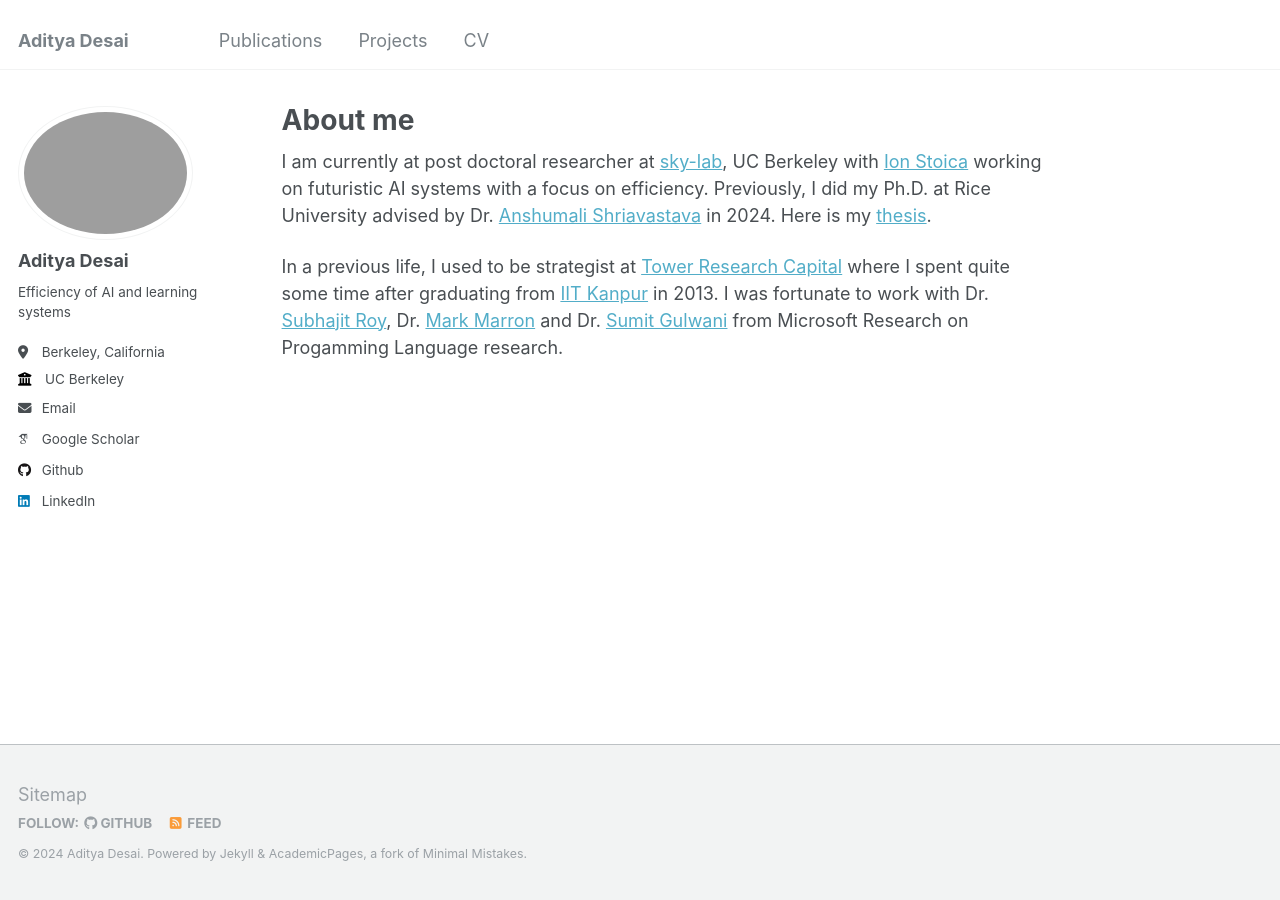
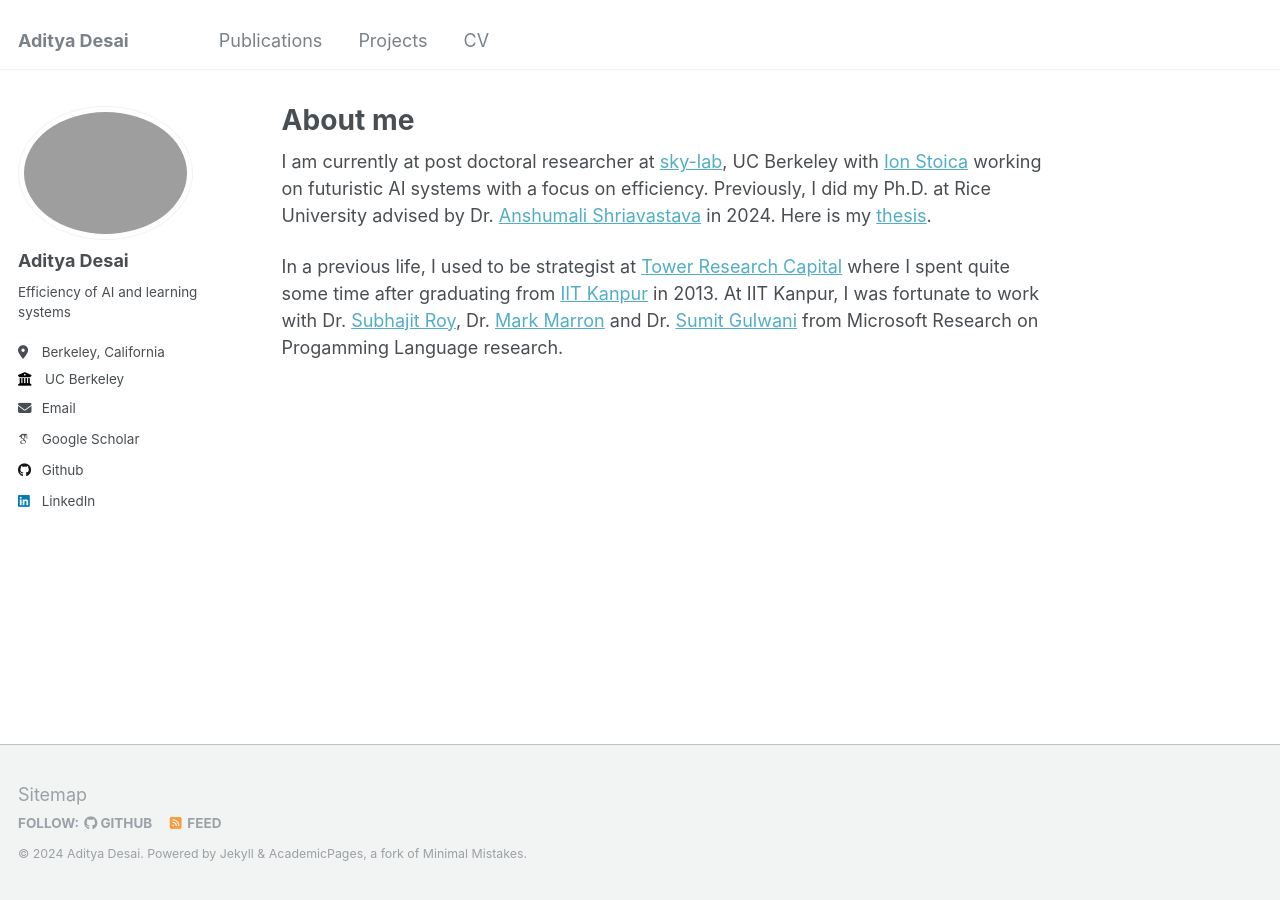
Before and after one commit to apd10/apd10.github.io, a Jekyll site: the page built from _pages/about.md, in a window 1280 px wide. Built offline with Jekyll 4.4.1, drawn with Linux system fonts in a browser that asks for light colours; some web fonts are replaced.

Commit message:
Update about.md

```diff
--- a/_pages/about.md
+++ b/_pages/about.md
@@ -9,4 +9,4 @@ redirect_from:
 
 I am currently at post doctoral researcher at [sky-lab](https://sky.cs.berkeley.edu/), UC Berkeley with [Ion Stoica](https://people.eecs.berkeley.edu/~istoica/) working on futuristic AI systems with a focus on efficiency. Previously, I did my Ph.D. at Rice University advised by Dr. [Anshumali Shriavastava](https://www.cs.rice.edu/~as143/) in 2024. Here is my [thesis](https://repository.rice.edu/items/47c844ea-4748-4751-8123-fd4182c635ee).
 
-In a previous life, I used to be strategist at [Tower Research Capital](https://tower-research.com/) where I spent quite some time after graduating from [IIT Kanpur](https://www.cse.iitk.ac.in/) in 2013. I was fortunate to work with Dr. [Subhajit Roy](https://www.cse.iitk.ac.in/users/subhajit/), Dr. [Mark Marron](https://software.imdea.org/~marron/) and Dr. [Sumit Gulwani](https://www.microsoft.com/en-us/research/people/sumitg/) from Microsoft Research on Progamming Language research.
+In a previous life, I used to be strategist at [Tower Research Capital](https://tower-research.com/) where I spent quite some time after graduating from [IIT Kanpur](https://www.cse.iitk.ac.in/) in 2013. At IIT Kanpur, I was fortunate to work with Dr. [Subhajit Roy](https://www.cse.iitk.ac.in/users/subhajit/), Dr. [Mark Marron](https://software.imdea.org/~marron/) and Dr. [Sumit Gulwani](https://www.microsoft.com/en-us/research/people/sumitg/) from Microsoft Research on Progamming Language research.
```
